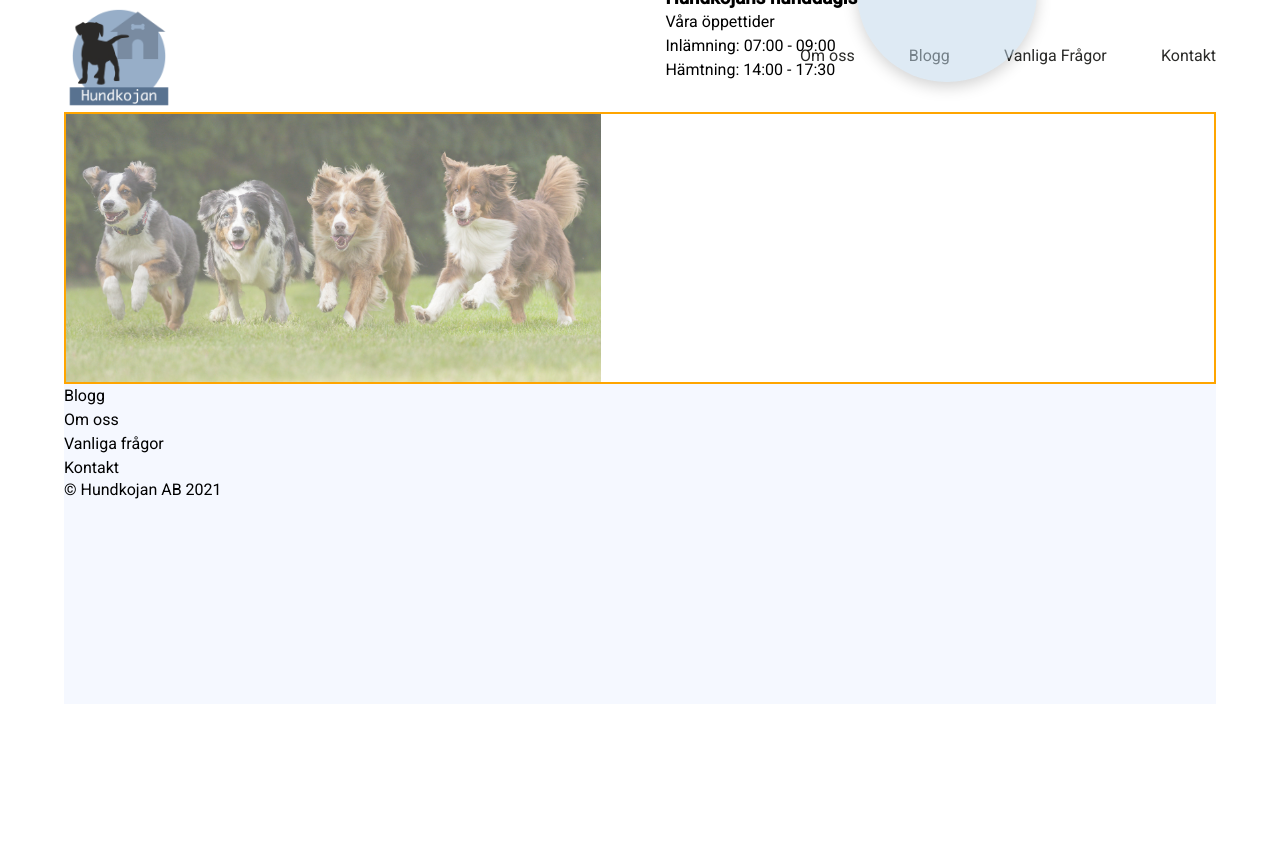
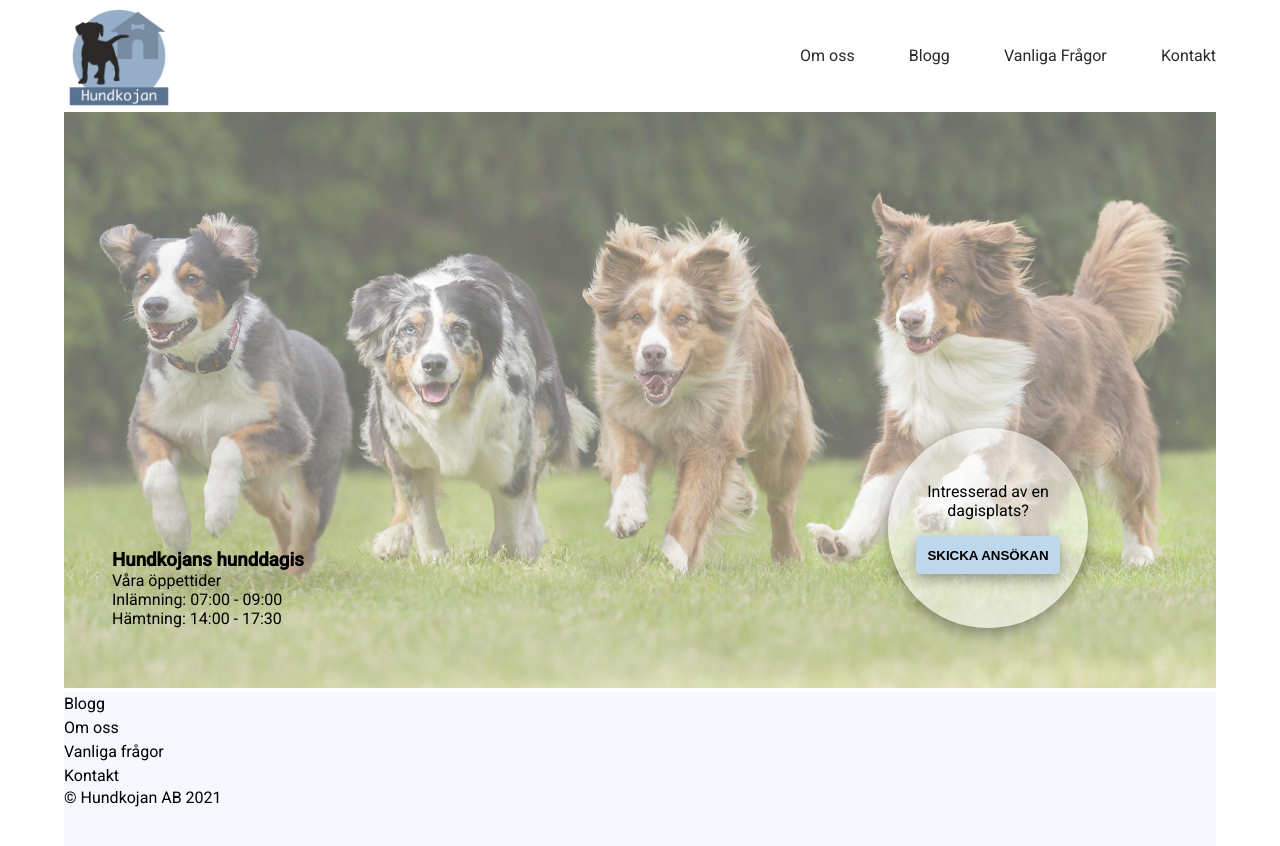
Before and after one commit to EmmaOlsson/hunddagis, a React (Create React App) app: page / in a window 1280 px wide. Shown: the top 846 px of the page. Before the commit the page ends 800 px from the top, so only its background shows below. Built offline with nearby package versions, Linux system fonts and the light colour scheme.

Commit message:
final homescreen

```diff
--- a/src/css/homescreen.module.css
+++ b/src/css/homescreen.module.css
@@ -1,93 +1,78 @@
-
-.mainSection {
-/*     height: 100%; */
-/*     width: 90%; */
-border: 2px solid orange;
-}
-.mainContainer {
+.sectionContainer {
+    height: 100%;
     width: 90%;
-/*     height: 100%; */ /* Que? */
     margin: 0 auto;
     display: flex;
     flex-direction: column;
-/*     border: greenyellow 2px solid; */
+    position: relative;
+}
+
+.topSection {
+    width: 100%;
+    height: 100%;
 }
 
 .mainImg {
     width: 100%;
     height: 100%;
     opacity: 60%;
-    position: relative;
 }
 
-.textContainer {
-/*     position: relative;
-    bottom: 13.25rem; */
-/*     background-color: var(--white-regular); */
-/*     opacity: 60%; */
-}
-
-.mainText {
-    width: 90%;
-    margin: 0 auto;
-/*     border: 2px solid pink; */
-    position: relative;
-    bottom: 13.25rem;
-    color: var(--black-regular);
+.bottomSection {
+    height: 100%;
+    width: 100%;
     display: flex;
     flex-direction: row;
-    height: 100%;
-    /* justify-content: space-between; */
-/*     margin: 2rem; */
-    align-items: flex-end;
-/*     background-color: var(--white-regular);
-    opacity: 60%; */
-    padding: 0 6rem 2rem 4rem;
+    padding: 3rem 8rem 4rem 3rem;
+    position: absolute;
 }
 
 .infoBox {
-    color: var(--black-regular);
-    line-height: 1.5rem;
+    flex: 1;
+    display: flex;
+    flex-direction: column;
+    justify-content: flex-end;
 }
 
 .applicationBox {
-    background-color: var(--light-blue);
-    opacity: 50%;
-
-    width: 180px;
-    height: 180px;
-    border-radius: 50%;
-/*     margin: 20px; */
-    padding: 25px;
-    box-shadow: rgba(0, 0, 0, 0.35) 0px 5px 15px;
-    position: relative;
+    flex: 1;
+    display: flex;
+    align-items: flex-end;
+    justify-content: flex-end;
+    text-align: center;
 }
 
 .applicationBoxContent {
     display: flex;
     flex-direction: column;
+    justify-content: center;
     align-items: center;
-    justify-content: center;
-    position: relative;
-    bottom: 4rem;
-
+    background-color: rgba(255, 255, 255, 0.521);
+    width: 200px;
+    height: 200px;
+    border-radius: 50%;
+    box-shadow: rgba(0, 0, 0, 0.35) 0px 5px 15px;
 }
 
-
 .applicationBox h5 {
-    /* margin: 0 auto; */
+    font-size: medium;
+    font-weight: normal;
+    align-items: center;
+    margin: 0 auto;
     text-align: center;
-    margin-bottom: 10px;
 }
 
 .applicationButton {
     color: var(--black-regular);
-    background-color: var(--sky-blue);
-    padding: 5px;
+    background-color: var(--light-blue);
+    padding: .7rem;
     text-transform: uppercase;
+    font-weight: bolder;
     cursor: pointer;
     border-radius: 4px;
     box-shadow: rgba(0, 0, 0, 0.35) 0px 5px 15px;
+    margin-top: 1rem;
+    border: none;
 }
 
 .applicationButton:hover {
--- a/src/screens/HomeScreen.js
+++ b/src/screens/HomeScreen.js
@@ -13,15 +13,38 @@ const HomeScreen = () => {
   }
 
   return (
-    <section className={Styles.mainSection}>
+    <section className={Styles.sectionContainer}>
+
+        <div className={Styles.topSection} >
+          <img className={Styles.mainImg} src={happyDogsImg} alt="happy-dogs" ></img>
+        </div>
+        <div className={Styles.bottomSection} >
+          <article className={Styles.infoBox} >
+            <h3>Hundkojans hunddagis</h3>
+            <p>Våra öppettider</p>
+            <p>Inlämning: 07:00 - 09:00</p>
+            <p>Hämtning: 14:00 - 17:30</p>
+          </article>
+
+          <article className={Styles.applicationBox} >
+
+            <div className={Styles.applicationBoxContent} >
+              <h5>Intresserad av en dagisplats?</h5>
+            <button className={Styles.applicationButton} onClick={handleClick} >Skicka ansökan</button>
+              </div>
+        </article>
+        </div>
+    </section>
+    );
 
 
-      <main className={Styles.mainContainer} >
+  {/*       <main className={Styles.mainContainer} >
 
       <img className={Styles.mainImg} src={happyDogsImg} alt="happy-dogs" ></img>
 
-      </main>
-      <div className={Styles.mainText} >
+
+      </main> */}
+{/*       <div className={Styles.mainText} >
         <article className={Styles.infoBox} >
           <h3>Hundkojans hunddagis</h3>
           <p>Våra öppettider</p>
@@ -40,11 +63,9 @@ const HomeScreen = () => {
 
         </article>
 
-        </div>
+        </div> */}
 
 
-    </section>
-  )
-};
 
+      }
 export default HomeScreen;
```
